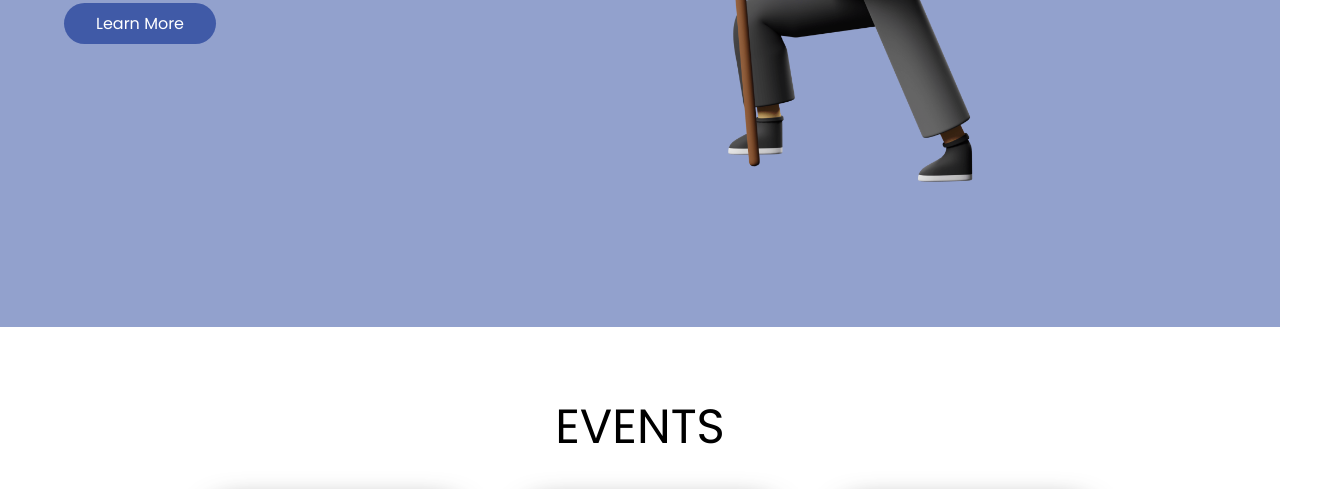
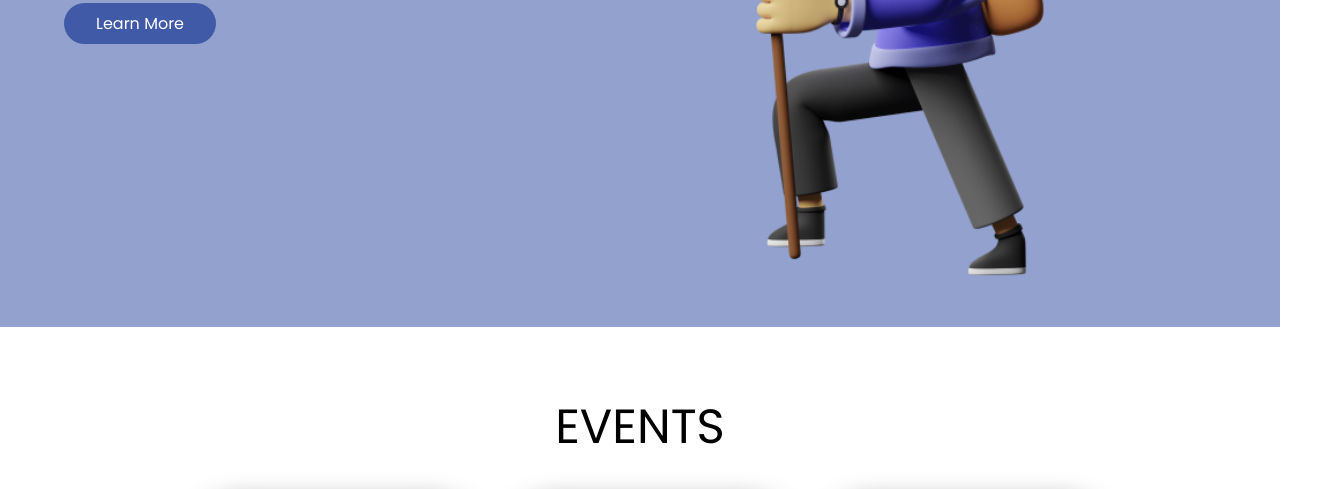
Before and after one commit to Steven4565/himti-internship-design-one, a website: page src/index.pug in a window 1280 px wide. Shown: the part 505-994 px from the top of the page, 1332 px wide, since content can reach past the window. Drawn offline with nearby package versions, Linux system fonts and the light colour scheme; files that its build step writes are made by us from their sources.

Commit message:
finished desktop view

```diff
--- a/src/index.pug
+++ b/src/index.pug
@@ -48,7 +48,7 @@ html
 				h1 HIMTI STUDY TOUR
 				+button('#', 'Learn More')
 			.right
-				img.hero-image(src="../assets/orang.png")
+				img.hero-image(src="../assets/hero.png")
 		section#events
 			h1 EVENTS
 			.cards-container
```
Also changed, not shown: assets/hero.png (added), public/index.html.
